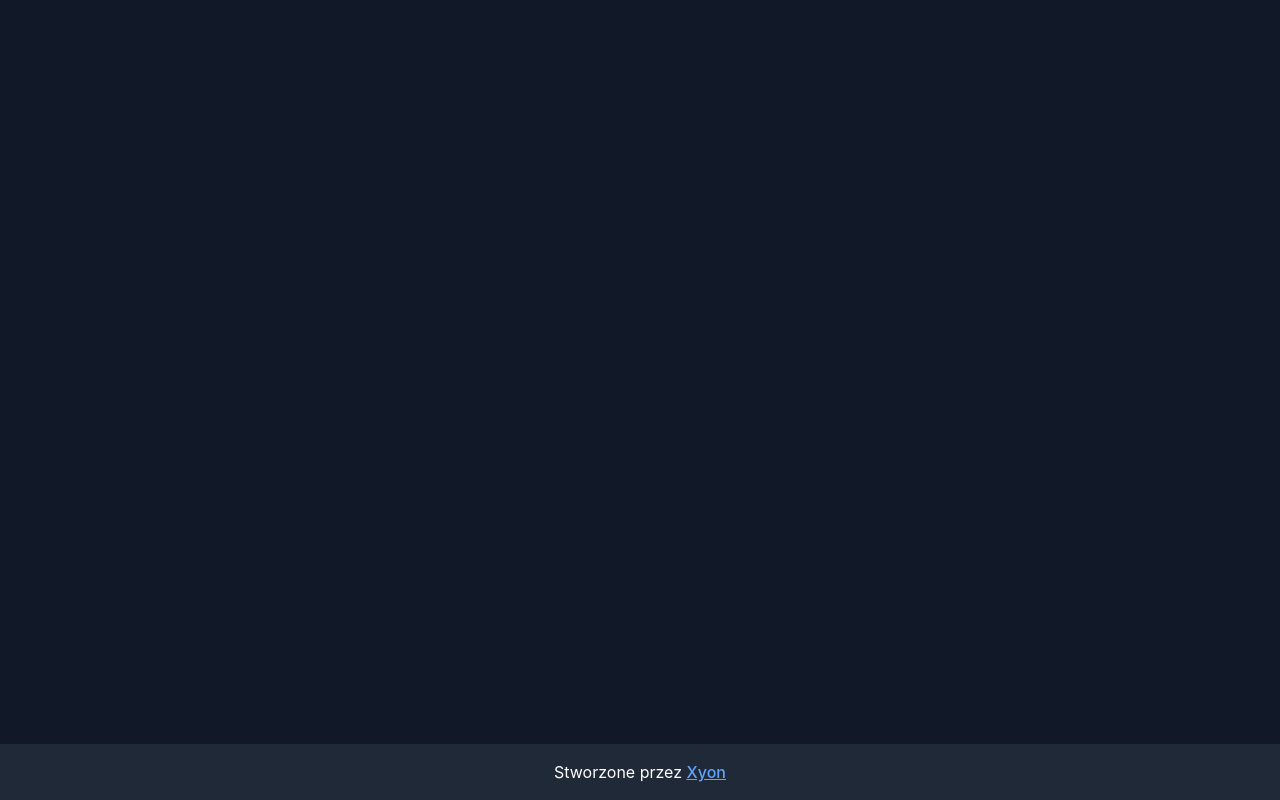
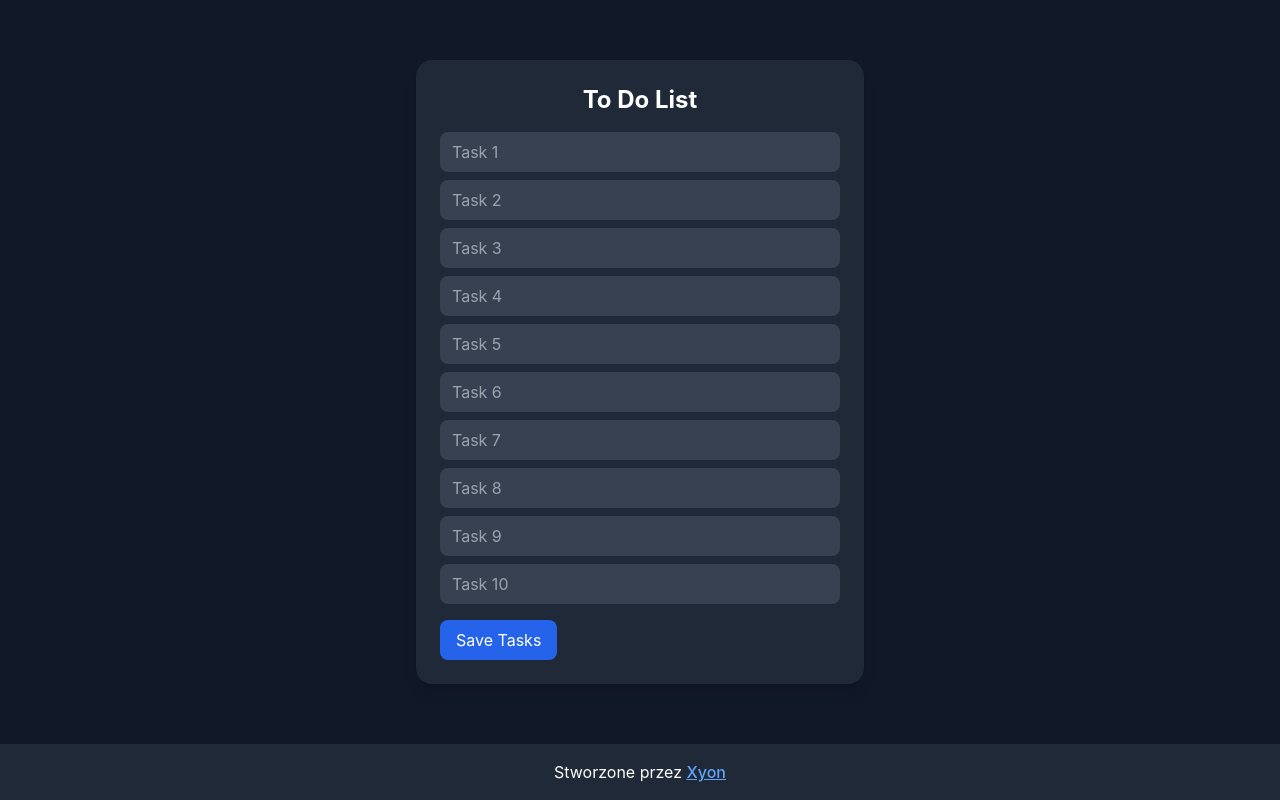
Before and after one commit to Xyonnn/TDLPortfolioFrontend, a React (Create React App) app: page /tdlpage in a window 1280 px wide. Built offline with nearby package versions, Linux system fonts and the light colour scheme.

Commit message:
task list on mage page yupi of course right now everything will be under /**/ cuz it could be useful later on (sry for mess

```diff
--- a/src/App.js
+++ b/src/App.js
@@ -1,5 +1,6 @@
 import "./index.css";
 import Footer from "./components/footerComp";
+import TDLPage from "./Pages/TDL-page";
 
 function App() {
   /*
@@ -26,6 +27,12 @@ function App() {
 
   return (
     <div className="scroll-smooth flex min-h-screen flex-col bg-gray-900 text-white">
+      {/*
+        wjebac tu mainpage tak jak bylo po zalogowaniu
+        dac opacity i dac window z logowaniem albo jako gosc zeby bylo na obczajenie
+        logika po zalogowaniu (wylaczenie okna i pozniej to co w notatniku mam)
+      */}
+      <TDLPage/>
       <Footer/>
     </div>
     /*
--- a/src/Pages/TDL-page.js
+++ b/src/Pages/TDL-page.js
@@ -7,11 +7,17 @@ import { signOut } from "firebase/auth";
 
 
 
-function TDLPage({user}){
-
+export default function TDLPage({user}){
+    /*
 
     const [loadingTasks, setLoadingTasks] = useState(true);
+    */
     const [tasks, setTasks] = useState(Array(10).fill(""));
+    for(let a = 0; a > 10; a++){
+        const loadedTasks = Array(10).fill("");
+        setTasks(loadedTasks);
+    }
+    /*
     const [username, setUsername] = useState("");
     const [showToast, setShowToast] = useState(false);
     const [menuOpen, setMenuOpen] = useState(false);
@@ -116,9 +122,34 @@ function TDLPage({user}){
             console.log(err);
         }
     };
+    */
 
 
     return(
+
+
+        <div className="flex flex-1 items-center justify-center">
+            <div className="bg-gray-800 p-6 rounded-2xl shadow-lg w-full max-w-md">
+                <h2 className="text-2xl font-bold mb-4 text-center">
+                    To Do List
+                </h2>
+
+                {tasks.map((task, index) => (
+                    <input key={index} type="text" value={task} maxLength={35} placeholder={`Task ${index + 1}`}
+                    onChange={(e) => { const newTasks = [...tasks]; newTasks[index] = e.target.value; setTasks(newTasks);}}
+                    className="w-full mb-2 px-3 py-2 rounded-lg bg-gray-700 focus:outline-none focus:ring-2 focus:ring-blue-500"/>
+                ))}
+
+                <div className="flex justify-start mt-2">
+                    <button onClick={2} className="px-4 py-2 bg-blue-600 hover:bg-blue-700 rounded-lg">Save Tasks</button>
+                </div>
+
+                <SaveToast message="Saved" /*visible={showToast}*/ />
+            </div>
+        </div>
+
+
+/*
         <div className="flex flex-col min-h-screen bg-gray-900 text-white">
 
             <div className="w-full flex justify-between items-center px-6 py-4 bg-gray-800">
@@ -167,35 +198,6 @@ function TDLPage({user}){
                     )}
                 </div>
             </div>
-
-            <div className="flex flex-1 items-center justify-center">
-                <div className="bg-gray-800 p-6 rounded-2xl shadow-lg w-full max-w-md">
-                    <h2 className="text-2xl font-bold mb-4 text-center">
-                        To Do List
-                    </h2>
-
-                {tasks.map((task, index) => (
-                    <input key={index} type="text" value={task} maxLength={35} placeholder={`Task ${index + 1}`}
-                    onChange={(e) => { const newTasks = [...tasks]; newTasks[index] = e.target.value; setTasks(newTasks);}}
-                    className="w-full mb-2 px-3 py-2 rounded-lg bg-gray-700 focus:outline-none focus:ring-2 focus:ring-blue-500"/>
-                ))}
-
-                 <div className="flex justify-start mt-2">
-                    <button onClick={harvestSaveTasks} disabled={loadingTasks} className="px-4 py-2 bg-blue-600 hover:bg-blue-700 rounded-lg">Save Tasks</button>
-                </div>
-                    <SaveToast message="Saved" visible={showToast} />
-                </div>
-
-            </div>
-
-            <div className="w-full text-center py-4 bg-gray-800">
-                <p className="text-gray-400">Portfolio</p>
-            </div>
-
-
-        </div>
-
-    )
+                */
+    );
 }
-
-export default TDLPage;
```
